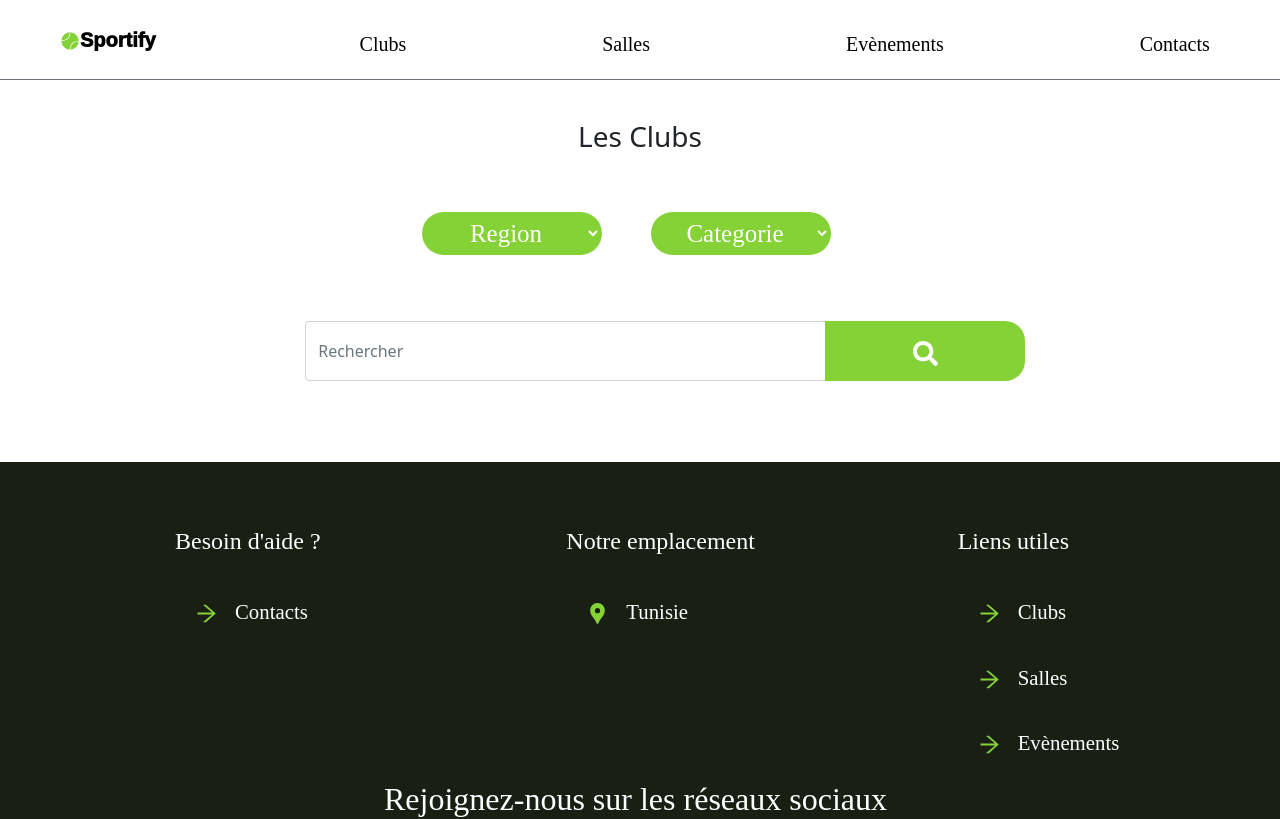
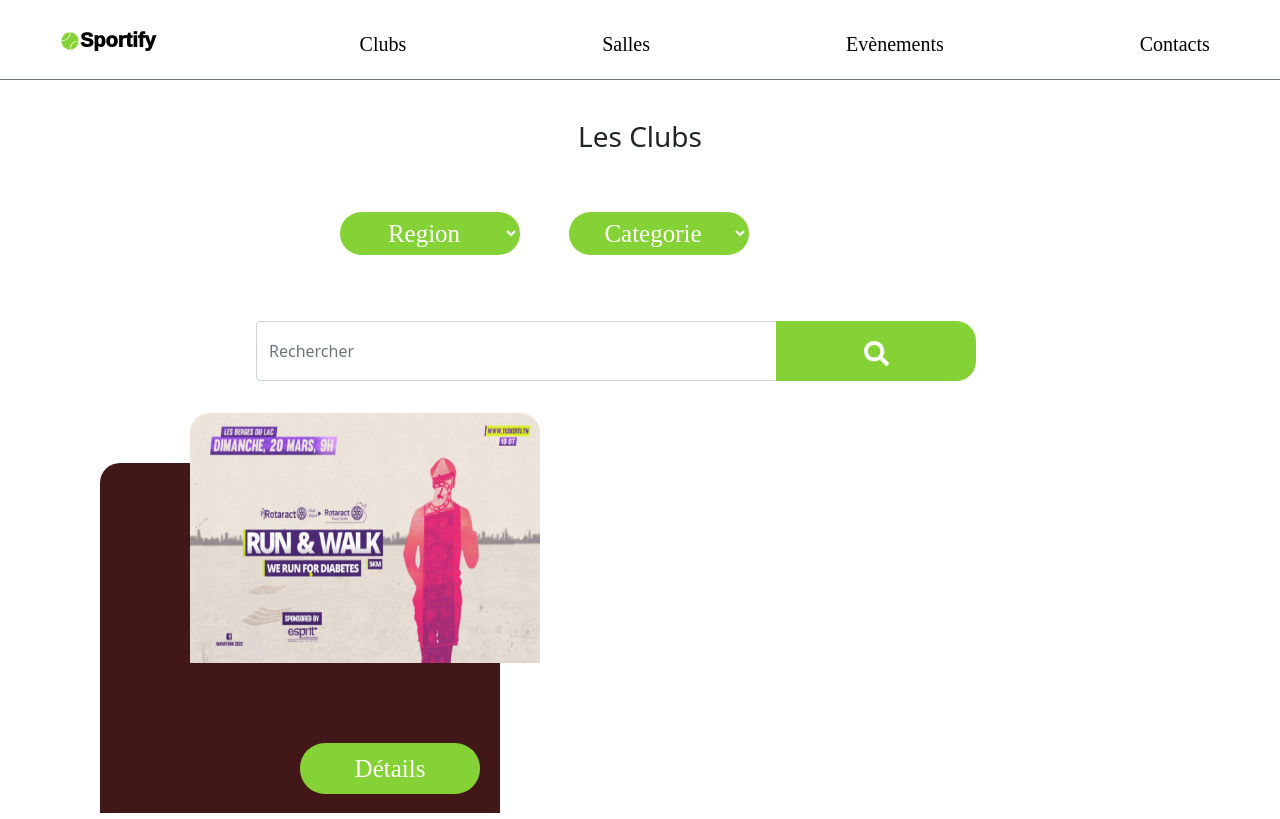
Before and after one commit to baraaj/sportify, a React (Create React App) app: page /clubs in a window 1280 px wide. Shown: the top 819 px of the page. Built offline with nearby package versions, Linux system fonts and the light colour scheme.

Commit message:
club commit

```diff
--- a/src/components/clubs.css
+++ b/src/components/clubs.css
@@ -6,12 +6,29 @@ background-color:white;
 
 
 }
+
 .clb{
 
 
-    height: 300px;
-    background-color:white;
+    height: 350px;
+    background-color:rgb(65, 23, 23);
+    width:400px;
+    padding:50px;
+    margin-left: 100px;
+    margin-top:50px;
+    position:absolute;
+    border-top-left-radius: 20px;
+    border-top-right-radius: 20px;
 
+}
+.clb img{
+    position: relative;
+    top:-100px;
+    left: 40px;
+    height: 250px;
+    width: 350px;
+    border-top-left-radius: 20px;
+    border-top-right-radius: 20px;
 }
 .tx{
     margin-top:40px;
--- a/src/components/clubs.js
+++ b/src/components/clubs.js
@@ -2,36 +2,20 @@ import React from "react";
 import Footer from "./footer";
 import Navbar from "./navbar";
 import "./clubs.css";
-
 import { FaSearch } from "react-icons/fa";
 import { useInView } from 'react-intersection-observer';
 import { useEffect } from 'react';
 import {useAnimation} from 'framer-motion';
-import img1 from '../images/received_630585981340841-1024x576.jpg'
+import img1 from '../images/received_630585981340841-1024x576.jpg';
 
 const Clubs = () => {
-    const{ref, inView}=useInView({
-        threshold:0.2
-      });
-      const animation=useAnimation();
-      useEffect(()=>{
-    if (inView){
-      animation.start({
-        x:0,
-        transition:{
-          type:'spring',duration:1,bounce:0.3
-        }
-      });
-    }if (!inView){
-      animation.start({x:'-100vw'})
-    }
-      },[inView]);
+
   return (
     <div>
       <Navbar />
       <div classNameName="clubs col-md-9 col-md-push-1 ">
         <h3 className="tx text-center">Les Clubs</h3>
-        <div className="clb container">
+
           <div className="row">
             <div className="col-xs-8 col-xs-offset-2">
               <div className="input-group">
@@ -92,10 +76,15 @@ const Clubs = () => {
             </div>
           </div>
 
-        </div>
+
 
       </div>
-
+      <section className="clubs">
+        <div className="clb">
+         <img src={img1} alt="image"/>
+         <button style={{marginLeft:"150px",position:'absolute',top:'280px'}}className="btn ">Détails</button>
+        </div>
+      </section>
       <Footer />
     </div>
   );
```
